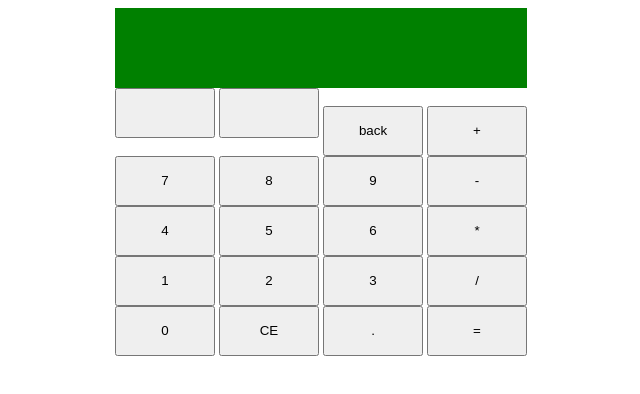
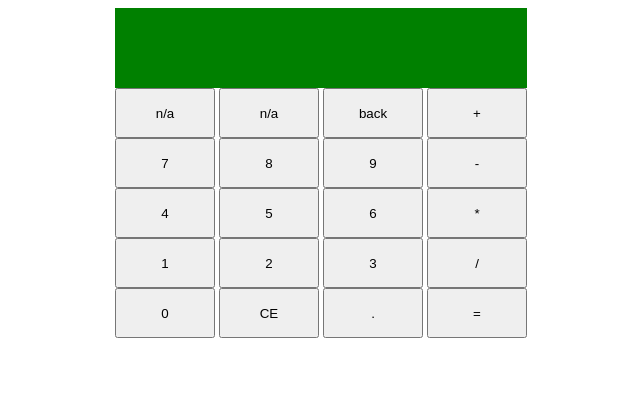
Before and after one commit to Rahiro1/odin-calculator, a plain HTML site: page index.html in a window 1280 px wide. Shown: the whole page, without its empty margins (319-959 px from the left). Drawn offline with Linux system fonts and the light colour scheme.

```diff
--- a/index.html
+++ b/index.html
@@ -12,8 +12,8 @@
             <p class="display-p"></p>
         </div>
         <div id="top-row" class="row">
-            <button class="number-button calc-button"></button>
-            <button class="number-button calc-button"></button>
+            <button class="number-button calc-button">n/a</button>
+            <button class="number-button calc-button">n/a</button>
             <button class="backspace-button calc-button">back</button>
             <button class="function-button calc-button">+</button>
         </div>
```
